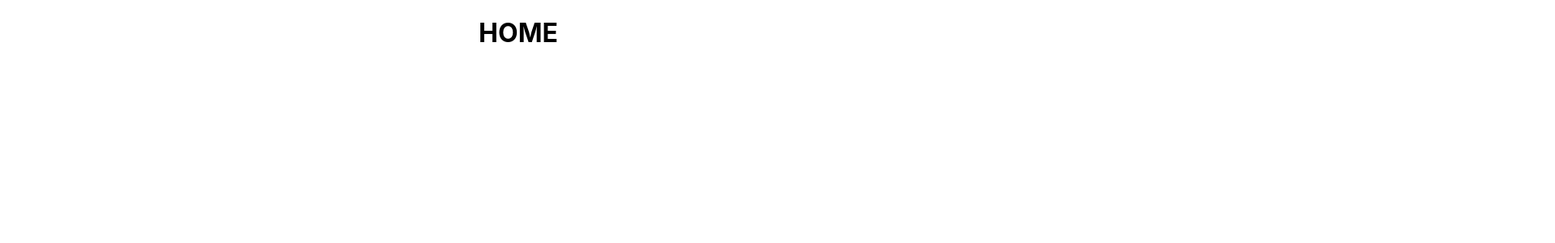
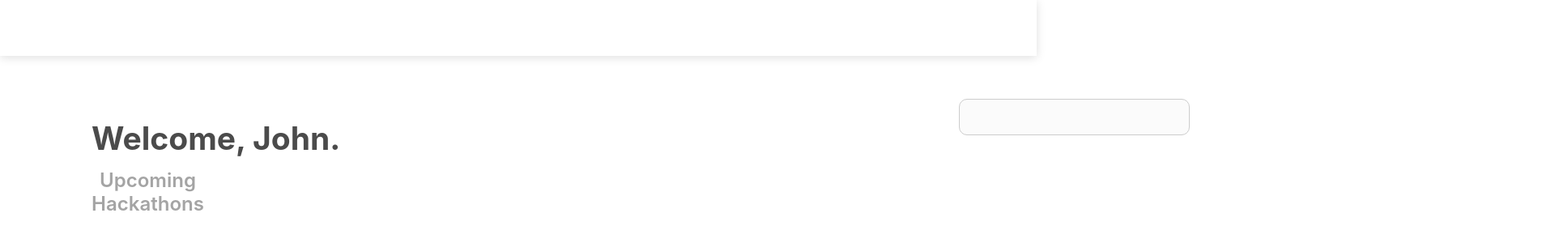
Before and after one commit to KnightHacks/admin-tool-frontend-2022, a React (Create React App) app: page / in a window 1280 px wide. Shown: the top 300 px of the page at 81% size, 1920 px wide, since content can reach past the window. Built offline with nearby package versions, Linux system fonts and the light colour scheme.

Commit message:
Home Page
Added some basic stuff to get started like the outline of the main toolbar, the header text, a subheader, and the outline of a button.

```diff
--- /dev/null
+++ b/src/pages/home.css
@@ -0,0 +1,78 @@
+.main-toolbar {
+    position: absolute;
+    width: 100%;
+    height: 69px;
+    left: 0px;
+    top: 0px;
+
+    background: #FFFFFF;
+    box-shadow: 0px 2px 11px rgba(0, 0, 0, 0.13);
+}
+
+.header-text {
+    position: absolute;
+    width: 389px;
+    height: 20px;
+    left: 113px;
+    top: 134px;
+
+    font-family: 'Inter';
+    font-style: normal;
+    font-weight: 700;
+    font-size: 39px;
+    line-height: 47px;
+    display: flex;
+    align-items: center;
+
+    color: #4B4B4B;
+}
+
+.subheader-text {
+    position: absolute;
+    width: 263px;
+    height: 20px;
+    left: 51px;
+    top: 211px;
+
+    font-family: 'Inter';
+    font-style: normal;
+    font-weight: 600;
+    font-size: 24px;
+    line-height: 29px;
+    display: flex;
+    align-items: center;
+
+    color: #A4A4A4;
+}
+
+.button-text {
+    position: absolute;
+    width: 173px;
+    height: 20px;
+    left: 1263px;
+    top: 134px;
+
+    font-family: 'Inter';
+    font-style: normal;
+    font-weight: 600;
+    font-size: 17px;
+    line-height: 21px;
+    display: flex;
+    align-items: center;
+
+    color: #4B4B4B;
+}
+
+.hackathon-analytics-button {
+    box-sizing: border-box;
+
+    position: absolute;
+    width: 285px;
+    height: 45px;
+    left: 1184px;
+    top: 122px;
+
+    background: #FBFBFB;
+    border: 1px solid #CCCCCC;
+    border-radius: 10px;
+}
--- a/src/pages/home.js
+++ b/src/pages/home.js
@@ -1,5 +1,19 @@
+import './home.css';
 import React from "react"
 
 export default function Home(){
-    return (<div><h1>HOME</h1></div>);
+    var userName = "John"
+
+    return (
+        <div>
+            <div class="main-toolbar"/>
+
+            <h1 class="header-text">Welcome, {userName}.</h1>
+            <button class="hackathon-analytics-button">
+                <body class="button-text">Hackathon Analytics</body>
+            </button>
+
+            <h1 class="subheader-text">Upcoming Hackathons</h1>
+        </div>
+    )
 }
```
